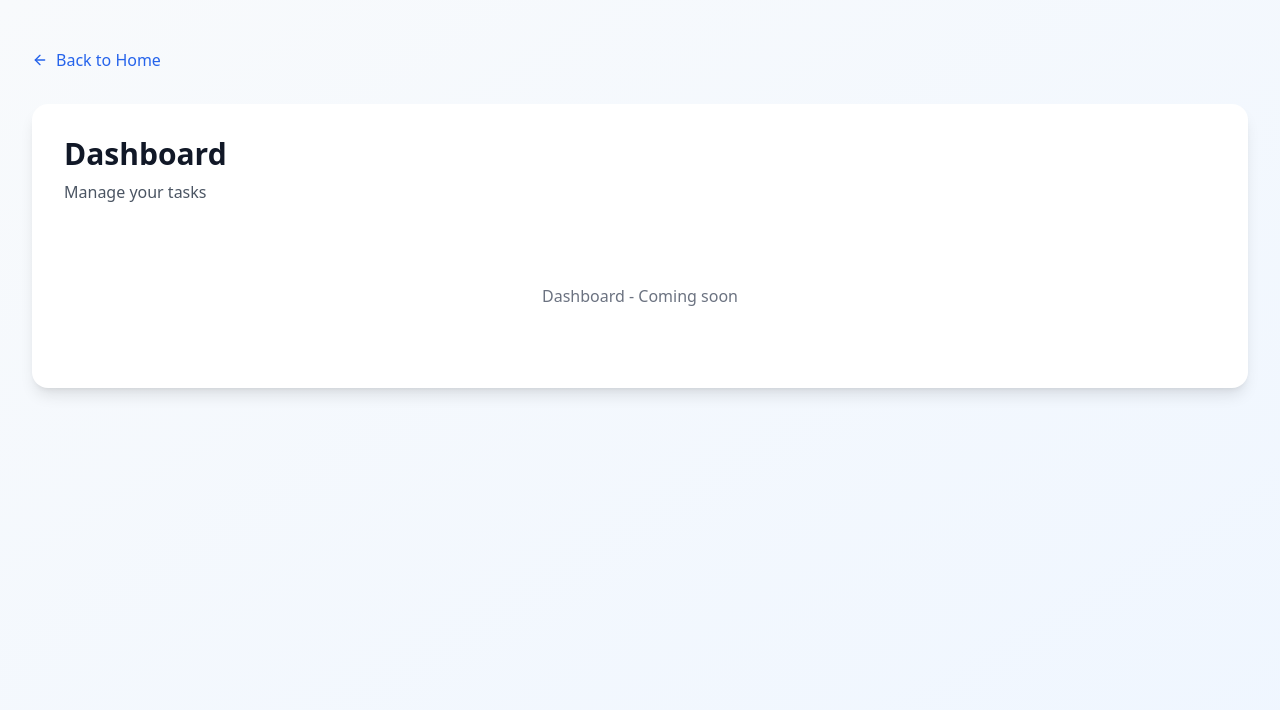
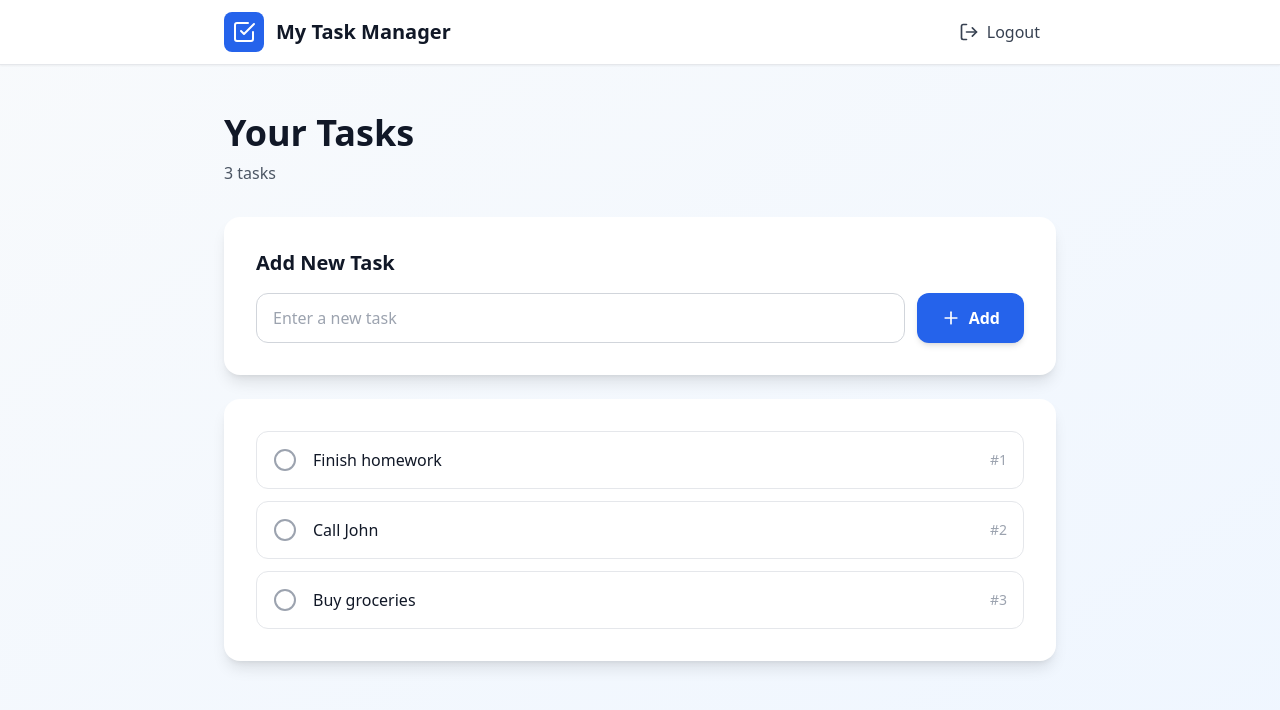
Before and after one commit to vvsanjeev/Outskill_Work, a React (Vite) app: page /dashboard in a window 1280 px wide. Shown: the top 710 px of the page. Built offline with nearby package versions, Linux system fonts and the light colour scheme.

Commit message:
Updated Dashboard.tsx

```diff
--- a/src/pages/Dashboard.tsx
+++ b/src/pages/Dashboard.tsx
@@ -1,27 +1,115 @@
-import { Link } from 'react-router-dom';
-import { ArrowLeft } from 'lucide-react';
+import { useState } from 'react';
+import { useNavigate } from 'react-router-dom';
+import { CheckSquare, LogOut, Plus, Circle, CheckCircle2 } from 'lucide-react';
+
+const INITIAL_TASKS = [
+  { id: 1, text: 'Finish homework', completed: false },
+  { id: 2, text: 'Call John', completed: false },
+  { id: 3, text: 'Buy groceries', completed: false },
+];
 
 export default function Dashboard() {
+  const navigate = useNavigate();
+  const [newTask, setNewTask] = useState('');
+  const [tasks, setTasks] = useState(INITIAL_TASKS);
+
+  const handleLogout = () => {
+    navigate('/');
+  };
+
+  const handleAddTask = (e: React.FormEvent) => {
+    e.preventDefault();
+    if (newTask.trim()) {
+      console.log('Adding task:', newTask);
+      setTasks([...tasks, { id: Date.now(), text: newTask, completed: false }]);
+      setNewTask('');
+    }
+  };
+
+  const toggleTask = (id: number) => {
+    setTasks(tasks.map(task =>
+      task.id === id ? { ...task, completed: !task.completed } : task
+    ));
+  };
+
   return (
     <div className="min-h-screen bg-gradient-to-br from-slate-50 to-blue-50">
-      <div className="max-w-7xl mx-auto px-4 sm:px-6 lg:px-8 py-12">
-        <Link
-          to="/"
-          className="inline-flex items-center gap-2 text-blue-600 hover:text-blue-700 mb-8 transition-colors"
-        >
-          <ArrowLeft className="w-4 h-4" />
-          Back to Home
-        </Link>
-
-        <div className="bg-white rounded-2xl shadow-lg p-8">
-          <h2 className="text-3xl font-bold text-gray-900 mb-2">Dashboard</h2>
-          <p className="text-gray-600 mb-8">Manage your tasks</p>
-
-          <div className="text-center text-gray-500 py-12">
-            Dashboard - Coming soon
+      <header className="sticky top-0 bg-white shadow-sm border-b border-gray-200 z-10">
+        <div className="max-w-4xl mx-auto px-4 sm:px-6 lg:px-8">
+          <div className="flex items-center justify-between h-16">
+            <div className="flex items-center gap-3">
+              <div className="p-2 bg-blue-600 rounded-lg">
+                <CheckSquare className="w-6 h-6 text-white" />
+              </div>
+              <h1 className="text-xl font-bold text-gray-900">My Task Manager</h1>
+            </div>
+            <button
+              onClick={handleLogout}
+              className="flex items-center gap-2 px-4 py-2 text-gray-700 hover:text-gray-900 hover:bg-gray-100 rounded-lg transition-colors"
+            >
+              <LogOut className="w-5 h-5" />
+              <span className="hidden sm:inline">Logout</span>
+            </button>
           </div>
         </div>
-      </div>
+      </header>
+
+      <main className="max-w-4xl mx-auto px-4 sm:px-6 lg:px-8 py-8 sm:py-12">
+        <div className="mb-8">
+          <h2 className="text-3xl sm:text-4xl font-bold text-gray-900 mb-2">Your Tasks</h2>
+          <p className="text-gray-600">{tasks.length} {tasks.length === 1 ? 'task' : 'tasks'}</p>
+        </div>
+
+        <div className="bg-white rounded-2xl shadow-lg p-6 sm:p-8 mb-6">
+          <h3 className="text-xl font-semibold text-gray-900 mb-4">Add New Task</h3>
+          <form onSubmit={handleAddTask} className="flex flex-col sm:flex-row gap-3">
+            <input
+              type="text"
+              value={newTask}
+              onChange={(e) => setNewTask(e.target.value)}
+              placeholder="Enter a new task"
+              className="flex-1 px-4 py-3 border border-gray-300 rounded-xl focus:ring-2 focus:ring-blue-600 focus:border-transparent transition-all duration-200 outline-none"
+            />
+            <button
+              type="submit"
+              className="flex items-center justify-center gap-2 px-6 py-3 bg-blue-600 text-white rounded-xl font-semibold hover:bg-blue-700 active:scale-[0.98] transition-all duration-200 shadow-md hover:shadow-lg"
+            >
+              <Plus className="w-5 h-5" />
+              Add
+            </button>
+          </form>
+        </div>
+
+        <div className="bg-white rounded-2xl shadow-lg p-6 sm:p-8">
+          <div className="space-y-3">
+            {tasks.map((task, index) => (
+              <div
+                key={task.id}
+                className="flex items-center gap-4 p-4 rounded-xl border border-gray-200 hover:border-blue-300 hover:bg-blue-50/50 transition-all duration-200 group"
+              >
+                <button
+                  onClick={() => toggleTask(task.id)}
+                  className="flex-shrink-0 transition-colors"
+                >
+                  {task.completed ? (
+                    <CheckCircle2 className="w-6 h-6 text-blue-600" />
+                  ) : (
+                    <Circle className="w-6 h-6 text-gray-400 group-hover:text-blue-600" />
+                  )}
+                </button>
+                <div className="flex-1 min-w-0">
+                  <p className={`text-gray-900 ${task.completed ? 'line-through text-gray-500' : ''}`}>
+                    {task.text}
+                  </p>
+                </div>
+                <span className="flex-shrink-0 text-sm text-gray-400 font-medium">
+                  #{index + 1}
+                </span>
+              </div>
+            ))}
+          </div>
+        </div>
+      </main>
     </div>
   );
 }
```
